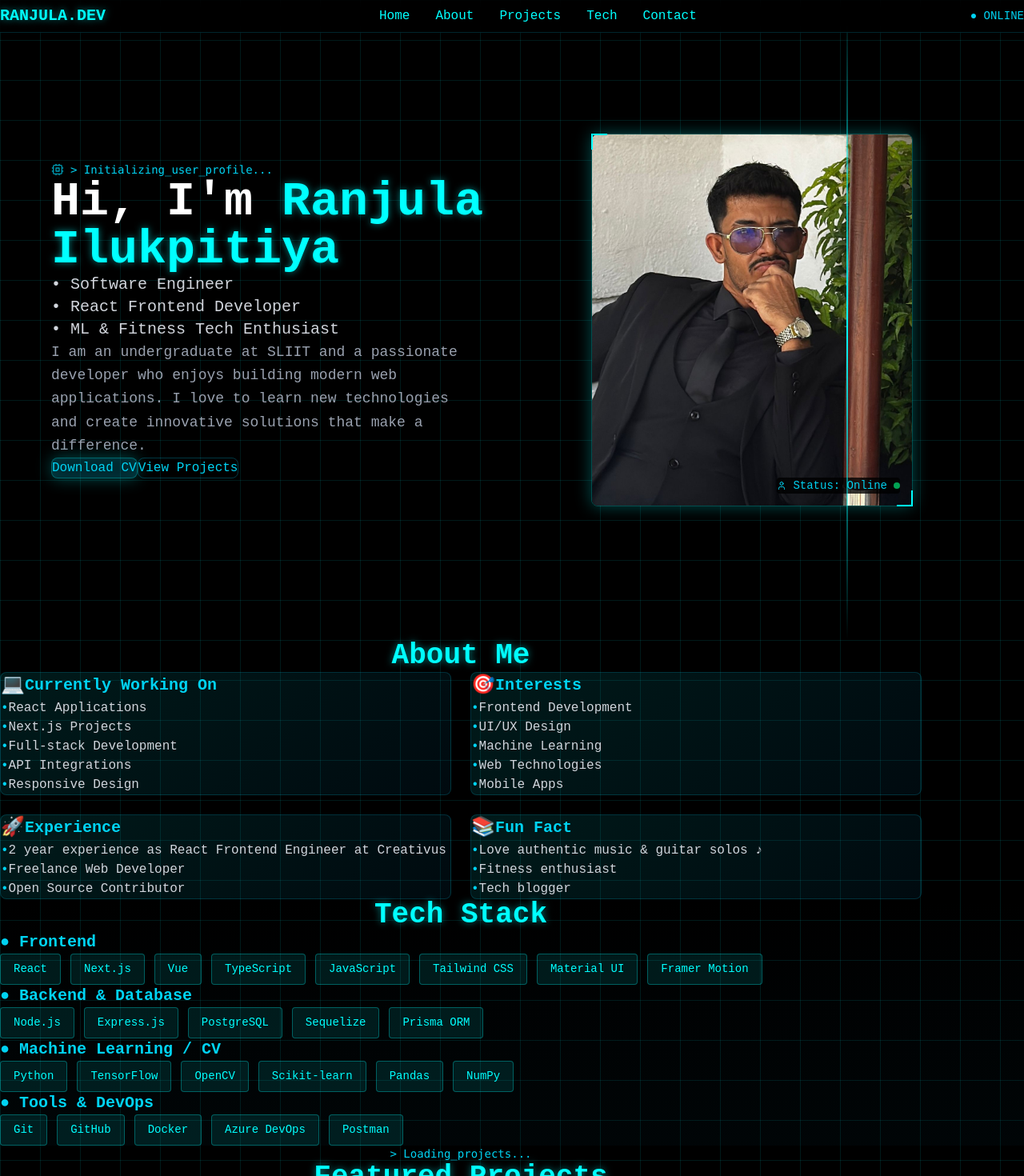
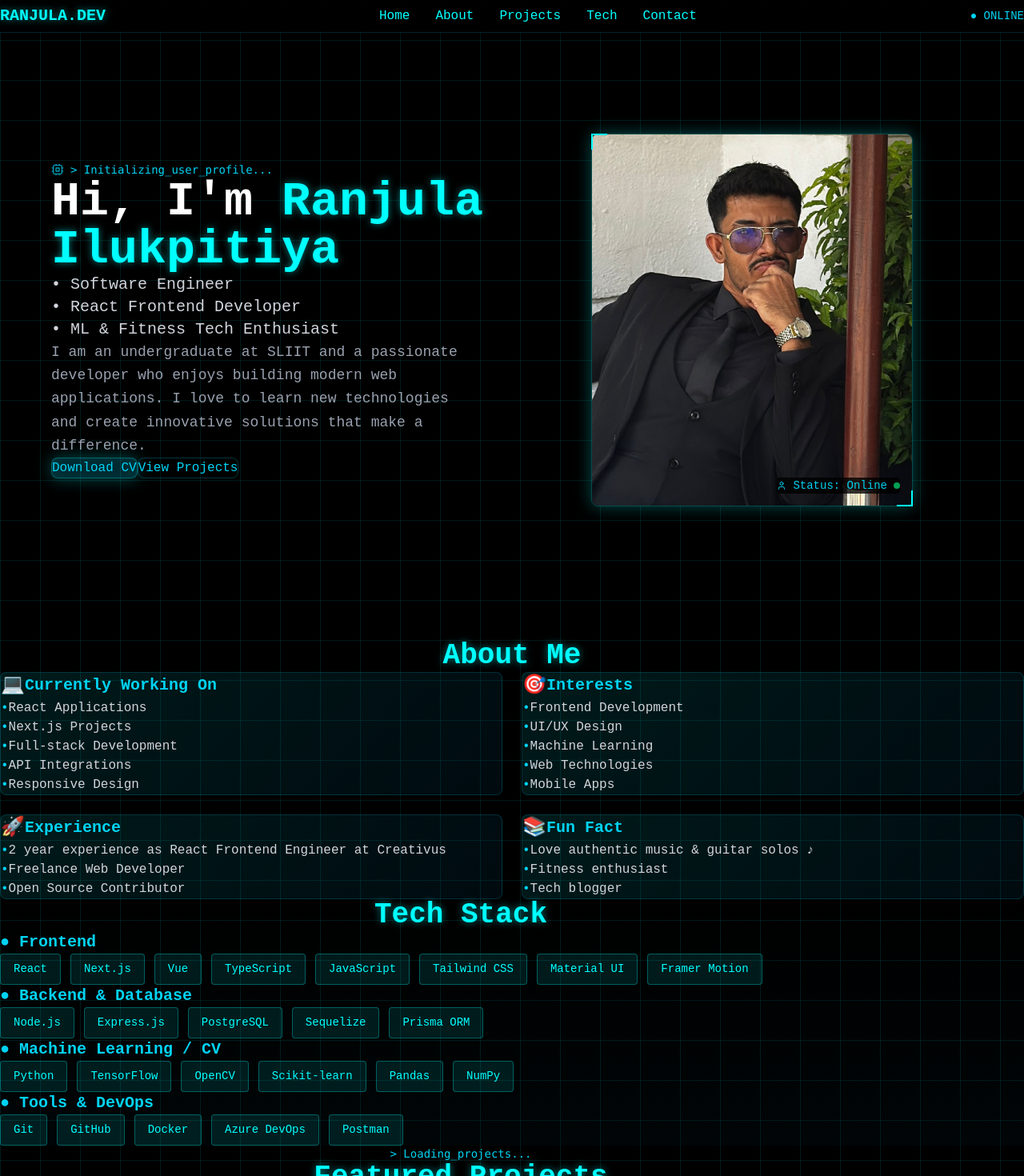
Before and after one commit to Ranjula001/Portfolio-V4, a Next.js app: page / in a window 1280 px wide. Shown: the top 1470 px of the page at 80% size. Built offline with nearby package versions, Linux system fonts and the light colour scheme.

Commit message:
improvements

```diff
--- a/app/components/About.tsx
+++ b/app/components/About.tsx
@@ -25,8 +25,8 @@ const About = () => {
   ];
 
   return (
-    <section id="about" className="py-20 px-6">
-      <div className="max-w-6xl mx-auto">
+    <section id="about" className="py-20 px-6 justify-center">
+      <div className="max-w-7xl mx-auto">
         <h2 className="text-4xl font-bold jarvis-text mb-12 text-center">About Me</h2>
         <div className="grid grid-cols-1 md:grid-cols-2 gap-6">
           {aboutData.map((section, index) => (
--- a/app/globals.css
+++ b/app/globals.css
@@ -83,9 +83,28 @@ a, button, [role="button"] {
   51%, 100% { border-color: transparent; }
 }
 
-@keyframes scanline {
-  0% { transform: translateX(-100%); }
-  100% { transform: translateX(100vw); }
+@keyframes wave {
+  0% {
+    clip-path: polygon(
+      0% 50%, 5% 50%, 10% 20%, 15% 80%, 20% 30%, 25% 70%, 30% 40%, 35% 60%,
+      40% 45%, 45% 55%, 50% 35%, 55% 65%, 60% 25%, 65% 75%, 70% 50%, 75% 50%,
+      80% 30%, 85% 70%, 90% 40%, 95% 60%, 100% 50%
+    );
+  }
+  50% {
+    clip-path: polygon(
+      0% 50%, 5% 80%, 10% 20%, 15% 70%, 20% 30%, 25% 60%, 30% 40%, 35% 80%,
+      40% 20%, 45% 75%, 50% 25%, 55% 85%, 60% 15%, 65% 65%, 70% 35%, 75% 50%,
+      80% 70%, 85% 30%, 90% 60%, 95% 40%, 100% 50%
+    );
+  }
+  100% {
+    clip-path: polygon(
+      0% 50%, 5% 50%, 10% 20%, 15% 80%, 20% 30%, 25% 70%, 30% 40%, 35% 60%,
+      40% 45%, 45% 55%, 50% 35%, 55% 65%, 60% 25%, 65% 75%, 70% 50%, 75% 50%,
+      80% 30%, 85% 70%, 90% 40%, 95% 60%, 100% 50%
+    );
+  }
 }
 
 @keyframes pulse {
@@ -97,11 +116,28 @@ a, button, [role="button"] {
   position: fixed;
   top: 0;
   left: 0;
-  width: 2px;
+  width: 100vw;
   height: 100vh;
-  background: linear-gradient(to bottom, transparent, #00ffff, transparent);
-  animation: scanline 3s linear infinite;
+  background: transparent;
   z-index: 1;
+  pointer-events: none;
+}
+
+.scanline::before {
+  content: '';
+  position: absolute;
+  width: 100%;
+  height: 2px;
+  background: #00ffff;
+  top: 50%;
+  left: 0;
+  box-shadow: 0 0 15px #00ffff;
+  clip-path: polygon(
+    0% 50%, 5% 50%, 10% 20%, 15% 80%, 20% 30%, 25% 70%, 30% 40%, 35% 60%,
+    40% 45%, 45% 55%, 50% 35%, 55% 65%, 60% 25%, 65% 75%, 70% 50%, 75% 50%,
+    80% 30%, 85% 70%, 90% 40%, 95% 60%, 100% 50%
+  );
+  animation: wave 3s ease-in-out infinite;
 }
 
 .grid-bg {
--- a/app/page.tsx
+++ b/app/page.tsx
@@ -18,7 +18,6 @@ export default function Home() {
 
   return (
     <div className="min-h-screen bg-black relative">
-      <div className="scanline"></div>
       <AnimatePresence>
         {loading && <LoadingScreen onComplete={() => setLoading(false)} />}
       </AnimatePresence>
```
